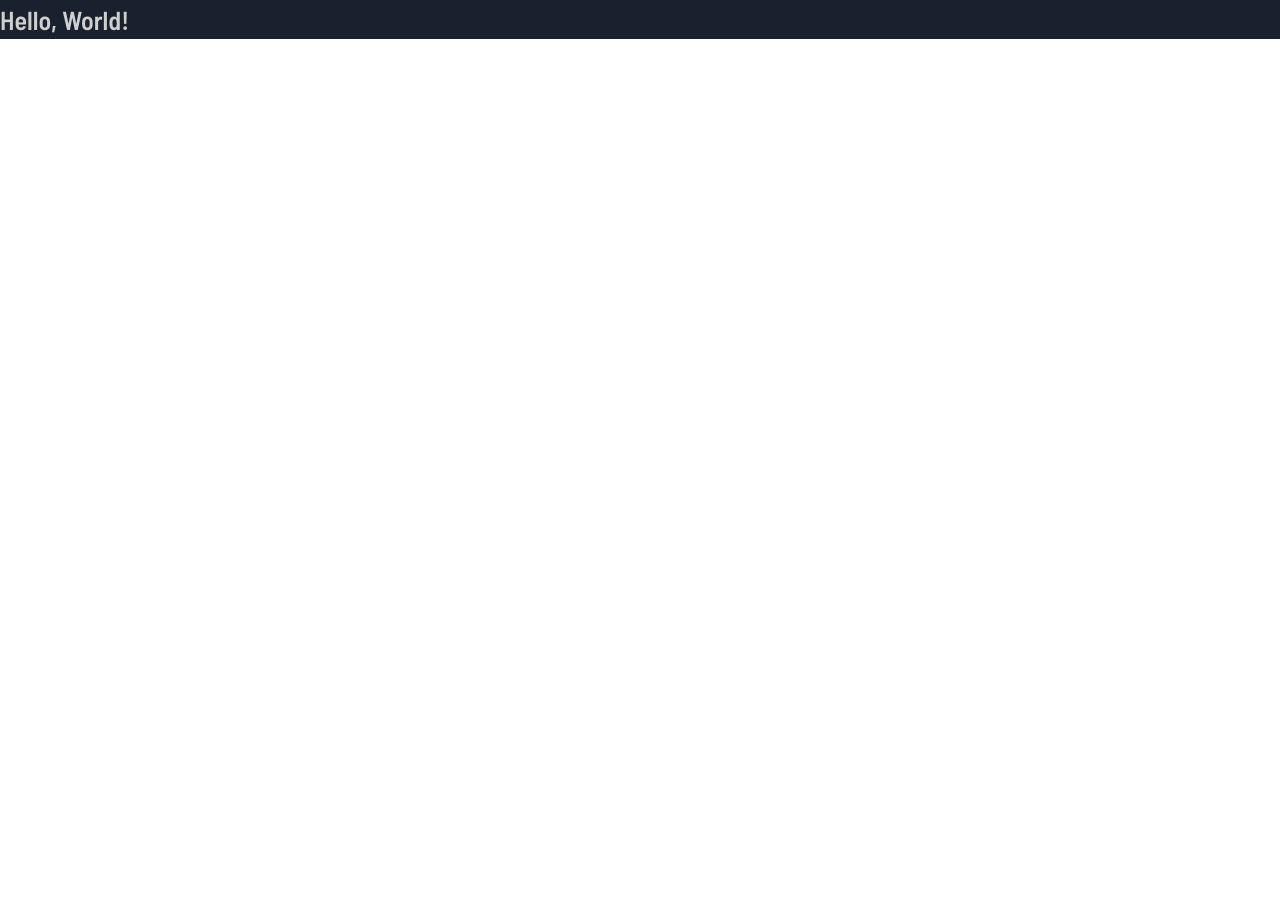
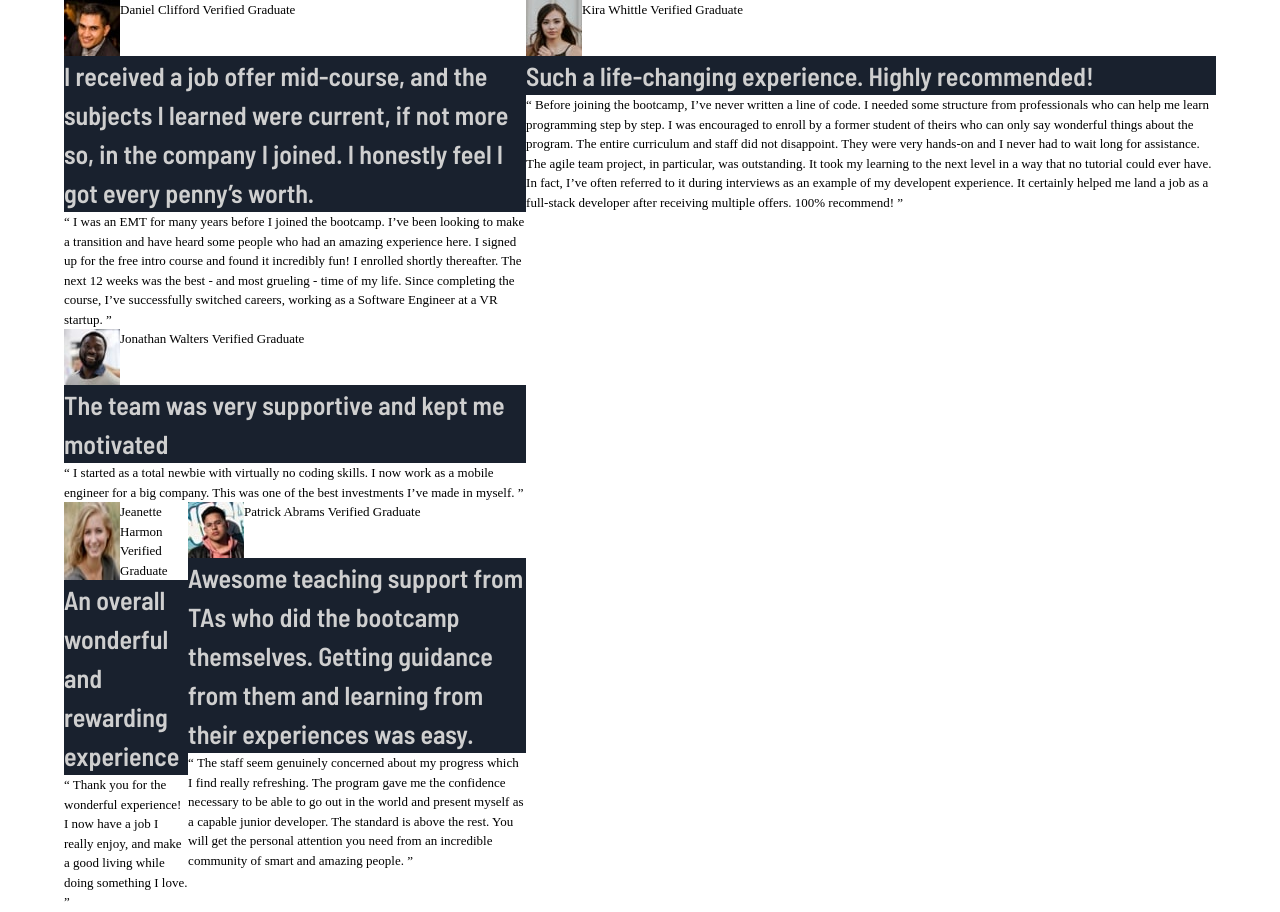
Before and after one commit to JuanMartinRivas/testimonials-grid-section-main, a website built with Parcel: page index.html in a window 1280 px wide. Before the commit the page ends 800 px from the top, so only its background shows below. Built offline with nearby package versions, Linux system fonts and the light colour scheme.

Commit message:
Writing basic HTML

```diff
--- a/index.html
+++ b/index.html
@@ -6,11 +6,116 @@
   <meta name="viewport" content="width=device-width, initial-scale=1.0">
   <title>Frontend Mentor | Testimonials grid section</title>
   <link rel="stylesheet" href="./app/scss/style.scss" />
+  <link rel="icon" type="image/png" sizes="32x32" href="./images/favicon-32x32.png">
   <script type="module" src="./app/js/app.js"></script>
 </head>
 
 <body>
-  <h1>Hello, World!</h1>
+  <main>
+    <div class="container row">
+      <div class="col">
+        <div class="row">
+          <div class="card" id="daniel">
+            <div class="user-info row">
+              <img src="./images/image-daniel.jpg" alt="Picture of Daniel Clifford">
+              <div class="info-container">
+                <span class="user-name">Daniel Clifford</span>
+                <span class="verified-graduate">Verified Graduate</span>
+              </div>
+            </div>
+            <h1 class="card-head">
+              I received a job offer mid-course, and the subjects I learned were current, if not more so,
+              in the company I joined. I honestly feel I got every penny’s worth.
+            </h1>
+            <p class="card-text">“ I was an EMT for many years before I joined the bootcamp. I’ve been looking to make a
+              transition and have heard some people who had an amazing experience here. I signed up
+              for the free intro course and found it incredibly fun! I enrolled shortly thereafter.
+              The next 12 weeks was the best - and most grueling - time of my life. Since completing
+              the course, I’ve successfully switched careers, working as a Software Engineer at a VR startup. ”
+            </p>
+          </div>
+        </div>
+        <div class="card" id="jonathan">
+          <div class="user-info row">
+            <img src="./images/image-jonathan.jpg" alt="Picture of Daniel Clifford">
+            <div class="info-container">
+              <span class="user-name">Jonathan Walters</span>
+              <span class="verified-graduate">Verified Graduate</span>
+            </div>
+          </div>
+          <h1 class="card-head">
+            The team was very supportive and kept me motivated
+          </h1>
+          <p class="card-text">
+            “ I started as a total newbie with virtually no coding skills. I now work as a mobile engineer
+            for a big company. This was one of the best investments I’ve made in myself. ”
+          </p>
+        </div>
+        <div class="row">
+          <div class="card" id="jeanette">
+            <div class="user-info row">
+              <img src="./images/image-jeanette.jpg" alt="Picture of Daniel Clifford">
+              <div class="info-container">
+                <span class="user-name">Jeanette Harmon</span>
+                <span class="verified-graduate">Verified Graduate</span>
+              </div>
+            </div>
+            <h1 class="card-head">
+              An overall wonderful and rewarding experience
+            </h1>
+            <p class="card-text">
+              “ Thank you for the wonderful experience! I now have a job I really enjoy, and make a good living
+              while doing something I love. ”
+            </p>
+          </div>
+          <div class="card" id="patrick">
+            <div class="user-info row">
+              <img src="./images/image-patrick.jpg" alt="Picture of Daniel Clifford">
+              <div class="info-container">
+                <span class="user-name">Patrick Abrams</span>
+                <span class="verified-graduate">Verified Graduate</span>
+              </div>
+            </div>
+            <h1 class="card-head">
+              Awesome teaching support from TAs who did the bootcamp themselves. Getting guidance
+              from them and
+              learning from their experiences was easy.
+            </h1>
+            <p class="card-text">
+              “ The staff seem genuinely concerned about my progress which I find really refreshing. The program
+              gave me the confidence necessary to be able to go out in the world and present myself as a capable
+              junior developer. The standard is above the rest. You will get the personal attention you need from
+              an incredible community of smart and amazing people. ”
+            </p>
+          </div>
+        </div>
+      </div>
+      <div class="col">
+        <div class="card" id="kira">
+          <div class="user-info row">
+            <img src="./images/image-kira.jpg" alt="Picture of Daniel Clifford">
+            <div class="info-container">
+              <span class="user-name">Kira Whittle</span>
+              <span class="verified-graduate">Verified Graduate</span>
+            </div>
+          </div>
+          <h1 class="card-head">
+            Such a life-changing experience. Highly recommended!
+          </h1>
+          <p class="card-text">
+            “ Before joining the bootcamp, I’ve never written a line of code. I needed some structure from
+            professionals who can help me learn programming step by step. I was encouraged to enroll by a former
+            student of theirs who can only say wonderful things about the program. The entire curriculum and staff
+            did not disappoint. They were very hands-on and I never had to wait long for assistance. The agile team
+            project, in particular, was outstanding. It took my learning to the next level in a way that no tutorial
+            could ever have. In fact, I’ve often referred to it during interviews as an example of my developent
+            experience. It certainly helped me land a job as a full-stack developer after receiving multiple offers.
+            100% recommend! ”
+          </p>
+        </div>
+      </div>
+    </div>
+  </main>
 
   <!-- <div class="attribution">
     Challenge by <a href="https://www.frontendmentor.io?ref=challenge" target="_blank">Frontend Mentor</a>.
```
